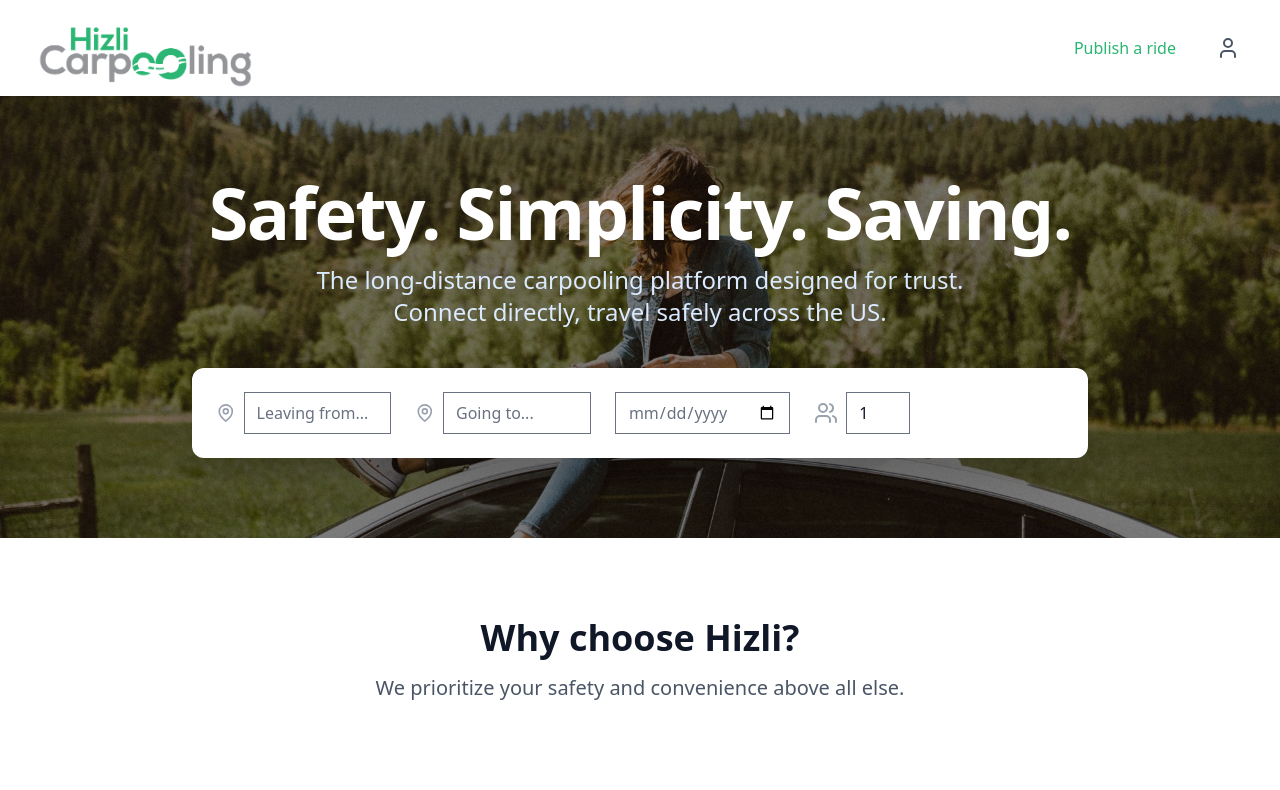
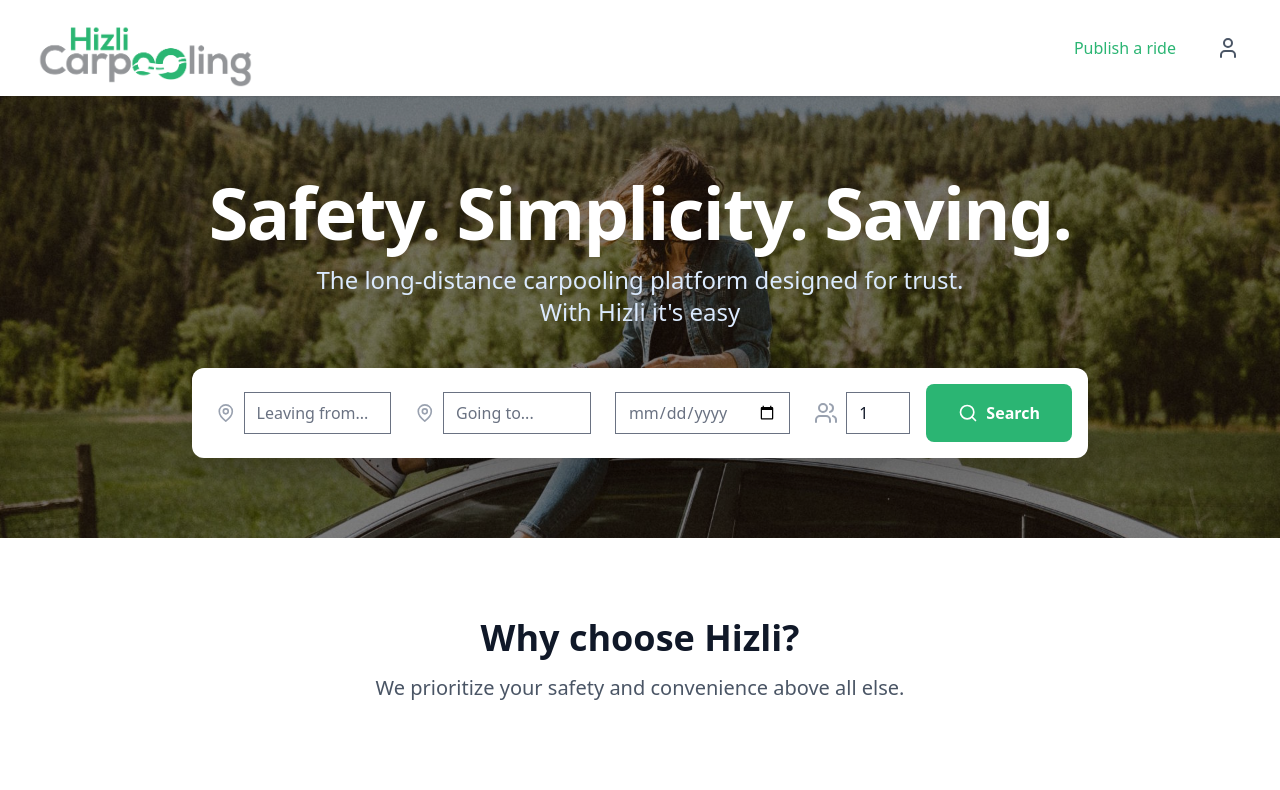
Before and after one commit to Jwengit/afrorcq, a SvelteKit app: page / in a window 1280 px wide. Shown: the top 790 px of the page. Built offline with nearby package versions, Linux system fonts and the light colour scheme.

Commit message:
j'ai changé le titre et la couleur du bouton

```diff
--- a/src/routes/+page.svelte
+++ b/src/routes/+page.svelte
@@ -10,7 +10,7 @@
 	<!-- Navbar -->
 	<nav class="bg-white shadow-sm sticky top-0 z-50">
 		<div class="max-w-7xl mx-auto px-4 sm:px-6 lg:px-8">
-			<div class="flex justify-between h-24">
+			<div class="flex items-center justify-between h-24">
 				<div class="flex items-center">
 					<a href="/" class="flex items-center gap-3 font-bold" style="color: #2BB573; margin-left: -1cm;">
 						<!-- Logo: Assurez-vous d'avoir un fichier "Logo sans phrase.png" dans le dossier 'static' -->
@@ -85,10 +85,10 @@
 			<h1 class="text-5xl md:text-7xl font-bold mb-4 tracking-tight">
 				Safety. Simplicity. Saving.
 			</h1>
-			<p class="text-xl md:text-2xl mb-10 text-blue-100 max-w-2xl mx-auto">
-				The long-distance carpooling platform designed for trust. Connect directly, travel safely
-				across the US.
-			</p>
+			<div class="text-xl md:text-2xl mb-10 text-blue-100 max-w-2xl mx-auto">
+				<p>The long-distance carpooling platform designed for trust.</p>
+				<p>With Hizli it's easy</p>
+			</div>
 
 			<!-- Search Box -->
 			<div
@@ -134,7 +134,8 @@
 					/>
 				</div>
 				<button
-					class="bg-secondary text-white px-8 py-3 rounded-lg font-bold hover:bg-pink-600 transition flex items-center justify-center gap-2"
+					class="text-white px-8 py-3 rounded-lg font-bold hover:opacity-90 transition flex items-center justify-center gap-2"
+					style="background-color: #2BB573;"
 				>
 					<svg xmlns="http://www.w3.org/2000/svg" width="24" height="24" viewBox="0 0 24 24" fill="none" stroke="currentColor" stroke-width="2" stroke-linecap="round" stroke-linejoin="round" class="h-5 w-5">
 						<circle cx="11" cy="11" r="8"/>
```
